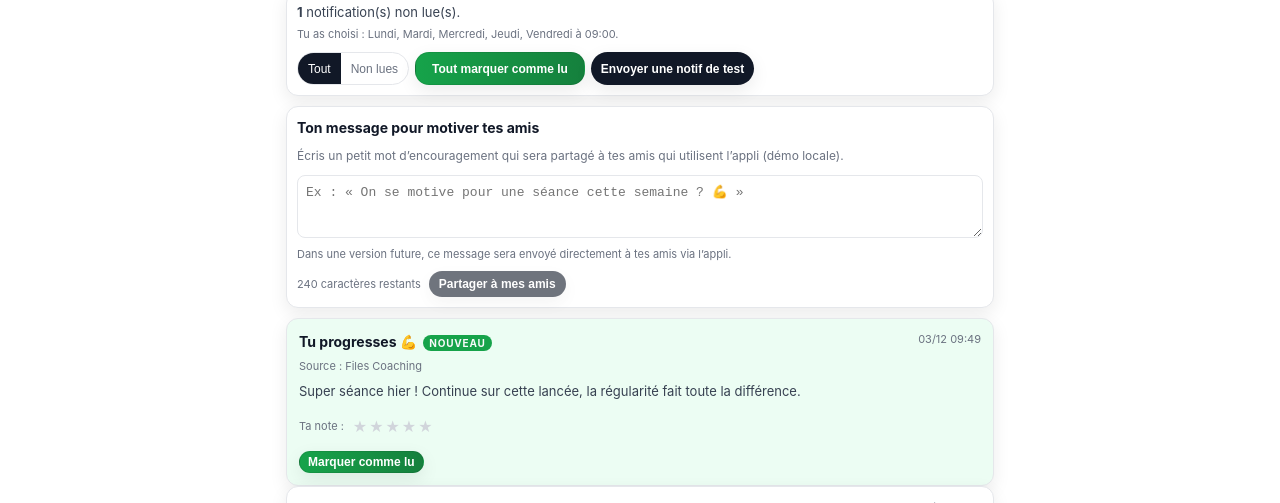
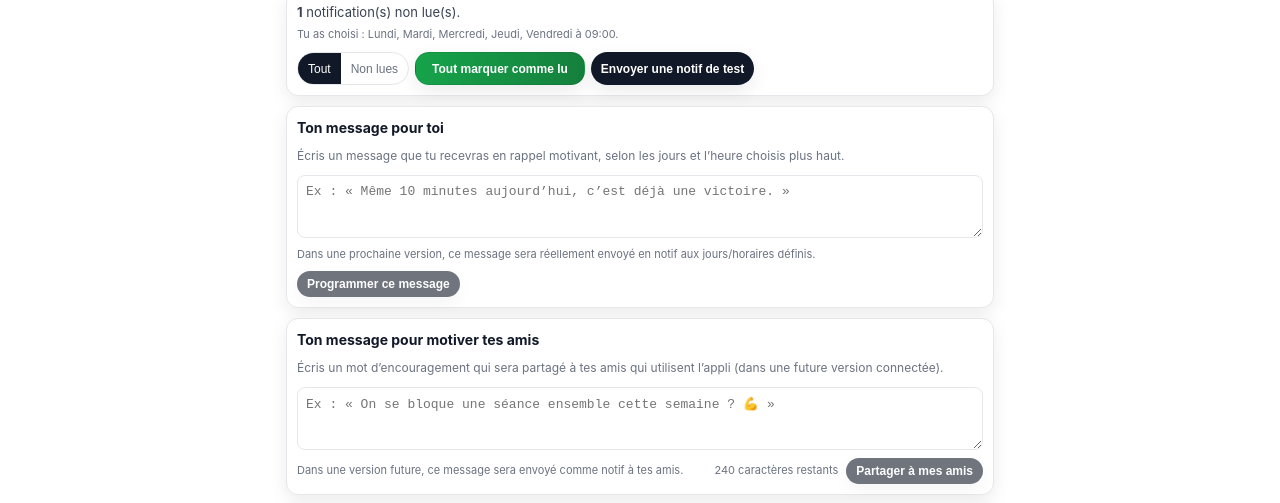
Before and after one commit to lebasquelyza/appli-files, a Next.js app in the folder apps/web/: page /dashboard/motivation in a window 1280 px wide. Shown: the part 297-800 px from the top of the page. Built offline with nearby package versions, Linux system fonts and the light colour scheme; no server answers.

Commit message:
Update page.tsx

```diff
--- a/apps/web/app/dashboard/motivation/page.tsx
+++ b/apps/web/app/dashboard/motivation/page.tsx
@@ -59,7 +59,7 @@ const PAGE_MAX_WIDTH = 740;
 
 const ALL_DAYS: DayKey[] = ["mon", "tue", "wed", "thu", "fri", "sat", "sun"];
 
-// 🔹 Longueur max pour le message perso
+// Longueur max pour le message perso / amis
 const CUSTOM_MESSAGE_MAX = 240;
 
 function formatTime(dateStr: string) {
@@ -90,12 +90,16 @@ export default function MotivationPage() {
   ]);
   const [prefTime, setPrefTime] = useState("09:00");
 
-  // 🔹 Message perso pour les amis
+  // Message perso (pour lui-même)
+  const [selfMessage, setSelfMessage] = useState("");
+  const [savingSelf, setSavingSelf] = useState(false);
+
+  // Message pour ses amis
   const [customMessage, setCustomMessage] = useState("");
   const [sharingCustom, setSharingCustom] = useState(false);
   const customRemaining = CUSTOM_MESSAGE_MAX - customMessage.length;
 
-  // 🔹 Notifs en dur (mock) au chargement
+  // Notifs en dur (mock) au chargement
   useEffect(() => {
     setNotifications([
       {
@@ -149,7 +153,7 @@ export default function MotivationPage() {
     setNotifications((prev) => prev.map((n) => ({ ...n, read: true })));
   };
 
-  // ⭐ Noter une notification (100% côté client)
+  // Noter une notification (100% côté client)
   const setRating = (id: string, rating: number) => {
     setNotifications((prev) =>
       prev.map((n) => (n.id === id ? { ...n, rating } : n))
@@ -177,7 +181,7 @@ export default function MotivationPage() {
       }[day]
     );
 
-  // 🔔 Notification de test générée directement par l'appli (pas de backend)
+  // Notification de test générée directement par l'appli (pas de backend)
   const sendTestNotification = async () => {
     if (sending) return;
     setSending(true);
@@ -259,7 +263,37 @@ export default function MotivationPage() {
     setTimeout(() => setSending(false), 400);
   };
 
-  // 🔹 Partage du message perso (mock : on ajoute une notif locale)
+  // "Programmation" du message perso (mock : on ajoute une notif locale)
+  const saveSelfMessage = () => {
+    const trimmed = selfMessage.trim();
+    if (!trimmed || savingSelf) return;
+
+    setSavingSelf(true);
+    const nowIso = new Date().toISOString();
+
+    setNotifications((prev) => [
+      {
+        id: `self-${nowIso}`,
+        title: t(
+          "motivation.selfNotification.title",
+          "Message programmé pour toi ✅"
+        ),
+        message: trimmed,
+        createdAt: nowIso,
+        read: true,
+        source: t(
+          "motivation.selfNotification.source",
+          "Rappel perso (démo)"
+        ),
+      },
+      ...prev,
+    ]);
+
+    setSelfMessage("");
+    setTimeout(() => setSavingSelf(false), 400);
+  };
+
+  // Partage du message perso pour les amis (mock : notif locale)
   const shareCustomMessage = () => {
     const trimmed = customMessage.trim();
     if (!trimmed || sharingCustom) return;
@@ -605,7 +639,115 @@ export default function MotivationPage() {
         </div>
       </div>
 
-      {/* 🔹 Zone : créer un message motivant pour ses amis */}
+      {/* Message motivant pour lui-même */}
+      <div
+        className="card"
+        style={{
+          padding: 10,
+          marginBottom: 10,
+          border: "1px solid #e5e7eb",
+          background: "#ffffff",
+          borderRadius: 12,
+          display: "grid",
+          gap: 6,
+        }}
+      >
+        <div
+          style={{
+            fontSize: 14,
+            fontWeight: 700,
+            color: "#111827",
+          }}
+        >
+          {t(
+            "motivation.selfMessage.title",
+            "Ton message pour toi"
+          )}
+        </div>
+        <div
+          style={{
+            fontSize: 12,
+            color: "#6b7280",
+          }}
+        >
+          {t(
+            "motivation.selfMessage.subtitle",
+            "Écris un message que tu recevras en rappel motivant, selon les jours et l’heure choisis plus haut."
+          )}
+        </div>
+
+        <textarea
+          value={selfMessage}
+          onChange={(e) => setSelfMessage(e.target.value)}
+          rows={3}
+          placeholder={t(
+            "motivation.selfMessage.placeholder",
+            "Ex : « Même 10 minutes aujourd’hui, c’est déjà une victoire. »"
+          )}
+          style={{
+            marginTop: 4,
+            width: "100%",
+            fontSize: 13,
+            padding: 8,
+            borderRadius: 8,
+            border: "1px solid #e5e7eb",
+            resize: "vertical",
+          }}
+        />
+
+        <div
+          style={{
+            display: "flex",
+            justifyContent: "space-between",
+            alignItems: "center",
+            gap: 8,
+            marginTop: 2,
+            flexWrap: "wrap",
+          }}
+        >
+          <span
+            style={{
+              fontSize: 11,
+              color: "#6b7280",
+            }}
+          >
+            {t(
+              "motivation.selfMessage.info",
+              "Dans une prochaine version, ce message sera réellement envoyé en notif aux jours/horaires définis."
+            )}
+          </span>
+          <button
+            type="button"
+            className="btn"
+            onClick={saveSelfMessage}
+            disabled={!selfMessage.trim() || savingSelf}
+            style={{
+              fontSize: 12,
+              background: "#111827",
+              color: "#ffffff",
+              borderRadius: 999,
+              padding: "6px 10px",
+              opacity: !selfMessage.trim() || savingSelf ? 0.6 : 1,
+              cursor:
+                !selfMessage.trim() || savingSelf
+                  ? "not-allowed"
+                  : "pointer",
+            }}
+          >
+            {savingSelf
+              ? t(
+                  "motivation.selfMessage.saving",
+                  "Programmation en cours..."
+                )
+              : t(
+                  "motivation.selfMessage.saveButton",
+                  "Programmer ce message"
+                )}
+          </button>
+        </div>
+      </div>
+
+      {/* Message motivant pour ses amis */}
       <div
         className="card"
         style={{
@@ -638,7 +780,7 @@ export default function MotivationPage() {
         >
           {t(
             "motivation.customMessage.subtitle",
-            "Écris un petit mot d’encouragement qui sera partagé à tes amis qui utilisent l’appli (démo locale)."
+            "Écris un mot d’encouragement qui sera partagé à tes amis qui utilisent l’appli (dans une future version connectée)."
           )}
         </div>
 
@@ -653,7 +795,7 @@ export default function MotivationPage() {
           rows={3}
           placeholder={t(
             "motivation.customMessage.placeholder",
-            "Ex : « On se motive pour une séance cette semaine ? 💪 »"
+            "Ex : « On se bloque une séance ensemble cette semaine ? 💪 »"
           )}
           style={{
             marginTop: 4,
@@ -684,7 +826,7 @@ export default function MotivationPage() {
           >
             {t(
               "motivation.customMessage.info",
-              "Dans une version future, ce message sera envoyé directement à tes amis via l’appli."
+              "Dans une version future, ce message sera envoyé comme notif à tes amis."
             )}
           </span>
           <div
@@ -840,7 +982,7 @@ export default function MotivationPage() {
                 {n.message}
               </p>
 
-              {/* ⭐ Notation */}
+              {/* Notation */}
               <div
                 style={{
                   display: "flex",
@@ -877,8 +1019,8 @@ export default function MotivationPage() {
                           fontSize: 16,
                           color:
                             star <= (n.rating ?? 0)
-                              ? "#facc15" // jaune
-                              : "#d1d5db", // gris
+                              ? "#facc15"
+                              : "#d1d5db",
                         }}
                       >
                         ★
```
